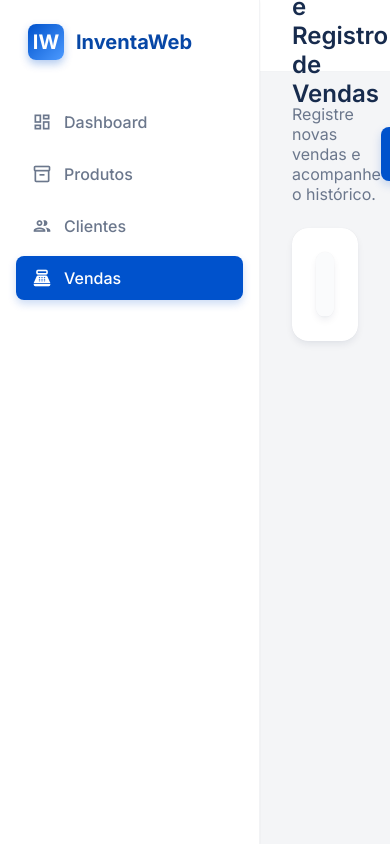
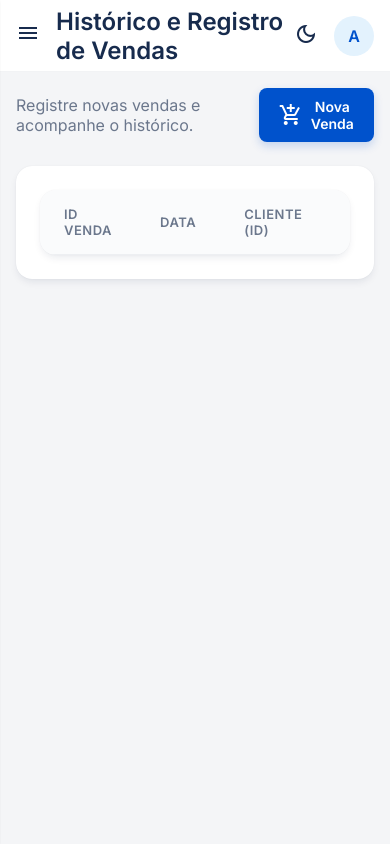
Before and after one commit to zzonias/InventaWeb, a Flask app: page /vendas in a window 390 px wide. Run offline with Flask 3, Linux system fonts and the light colour scheme; data that the repository does not hold is empty.

Commit message:
Fix mobile responsive sidebar and add dark mode toggle

```diff
--- a/static/css/style.css
+++ b/static/css/style.css
@@ -343,3 +343,60 @@ body {
     border-color: var(--primary);
     box-shadow: 0 0 0 3px rgba(0, 82, 204, 0.1);
 }
+
+/* Responsividade e Menu Mobile */
+.menu-toggle {
+    display: none;
+    background: none;
+    border: none;
+    cursor: pointer;
+    font-size: 24px;
+    color: var(--text-main);
+    margin-right: 16px;
+}
+
+@media (max-width: 768px) {
+    .sidebar {
+        position: fixed;
+        left: -260px;
+        height: 100vh;
+        transition: left 0.3s ease;
+    }
+    .sidebar.open {
+        left: 0;
+    }
+    .menu-toggle {
+        display: block !important;
+    }
+    .topbar {
+        padding: 0 16px;
+    }
+    .page-container {
+        padding: 16px;
+    }
+    .user-name {
+        display: none;
+    }
+}
+
+/* Modo Escuro */
+body.dark-mode {
+    --bg-color: #121212;
+    --surface: #1E1E1E;
+    --text-main: #E0E0E0;
+    --text-muted: #9E9E9E;
+    --shadow-sm: 0 1px 2px rgba(0,0,0,0.5);
+    --shadow-md: 0 4px 8px rgba(0,0,0,0.5);
+    --shadow-lg: 0 12px 24px rgba(0,0,0,0.5);
+}
+body.dark-mode .modern-table th {
+    background-color: #2C2C2C;
+}
+body.dark-mode .modern-table tbody tr:hover {
+    background-color: #2C2C2C;
+}
+body.dark-mode .form-control {
+    background: #2C2C2C;
+    border-color: #333;
+    color: var(--text-main);
+}
--- a/templates/base.html
+++ b/templates/base.html
@@ -59,10 +59,20 @@
         <main class="main-content">
             <!-- Topbar -->
             <header class="topbar">
-                <h1 class="page-title">{% block page_title %}Dashboard{% endblock %}</h1>
-                <div class="user-profile">
-                    <span class="user-name">Administrador</span>
-                    <div class="avatar">A</div>
+                <div style="display: flex; align-items: center;">
+                    <button class="menu-toggle" onclick="toggleSidebar()">
+                        <i class="material-icons-outlined">menu</i>
+                    </button>
+                    <h1 class="page-title">{% block page_title %}Dashboard{% endblock %}</h1>
+                </div>
+                <div class="user-profile" style="display: flex; align-items: center; gap: 16px;">
+                    <button onclick="toggleDarkMode()" style="background: none; border: none; cursor: pointer; color: var(--text-main);" title="Alternar Modo Escuro">
+                        <i class="material-icons-outlined" id="dark-mode-icon">dark_mode</i>
+                    </button>
+                    <div style="display: flex; align-items: center; gap: 12px;">
+                        <span class="user-name">Administrador</span>
+                        <div class="avatar">A</div>
+                    </div>
                 </div>
             </header>
 
@@ -92,6 +102,30 @@
                 setTimeout(() => modal.style.display = 'none', 300);
             }
         }
+
+        function toggleSidebar() {
+            document.querySelector('.sidebar').classList.toggle('open');
+        }
+
+        function toggleDarkMode() {
+            document.body.classList.toggle('dark-mode');
+            const icon = document.getElementById('dark-mode-icon');
+            if(document.body.classList.contains('dark-mode')) {
+                icon.innerText = 'light_mode';
+                localStorage.setItem('theme', 'dark');
+            } else {
+                icon.innerText = 'dark_mode';
+                localStorage.setItem('theme', 'light');
+            }
+        }
+
+        document.addEventListener('DOMContentLoaded', () => {
+            if(localStorage.getItem('theme') === 'dark') {
+                document.body.classList.add('dark-mode');
+                const icon = document.getElementById('dark-mode-icon');
+                if (icon) icon.innerText = 'light_mode';
+            }
+        });
     </script>
     {% block scripts %}{% endblock %}
 </body>
```
